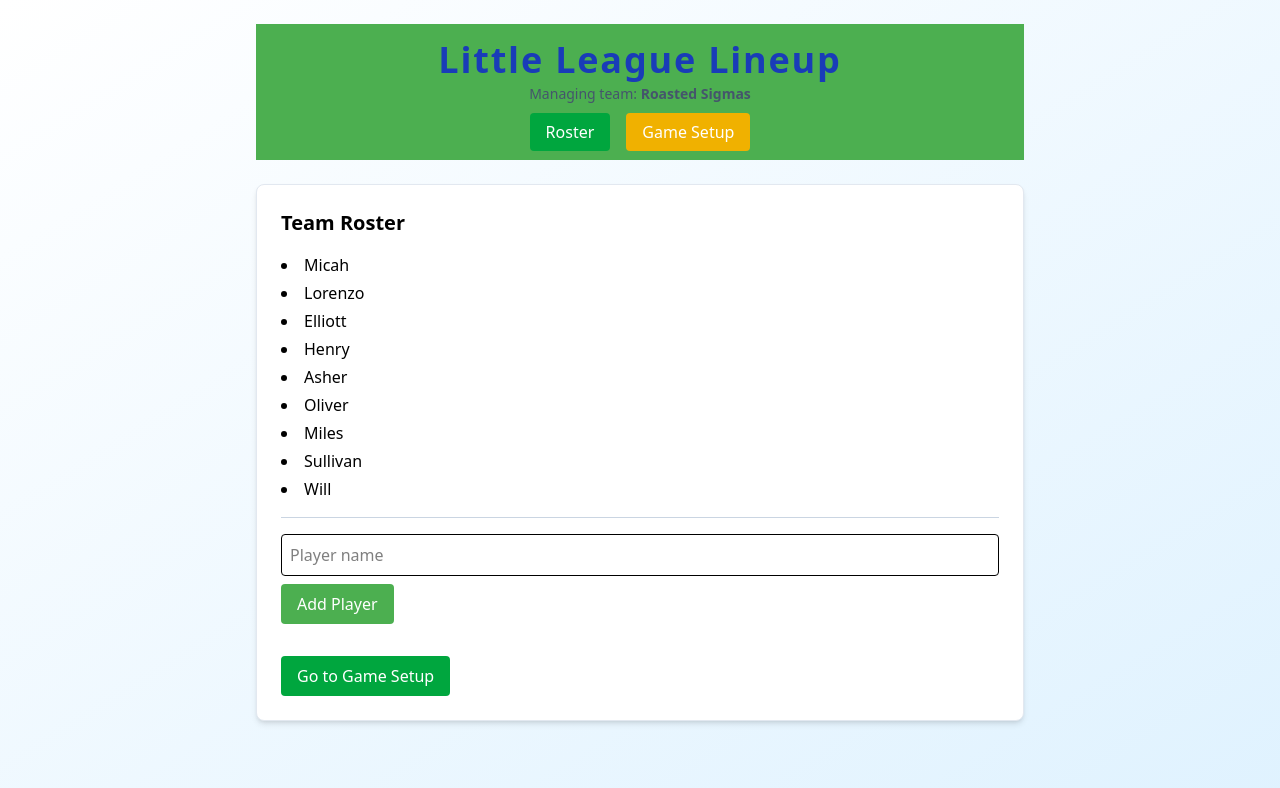
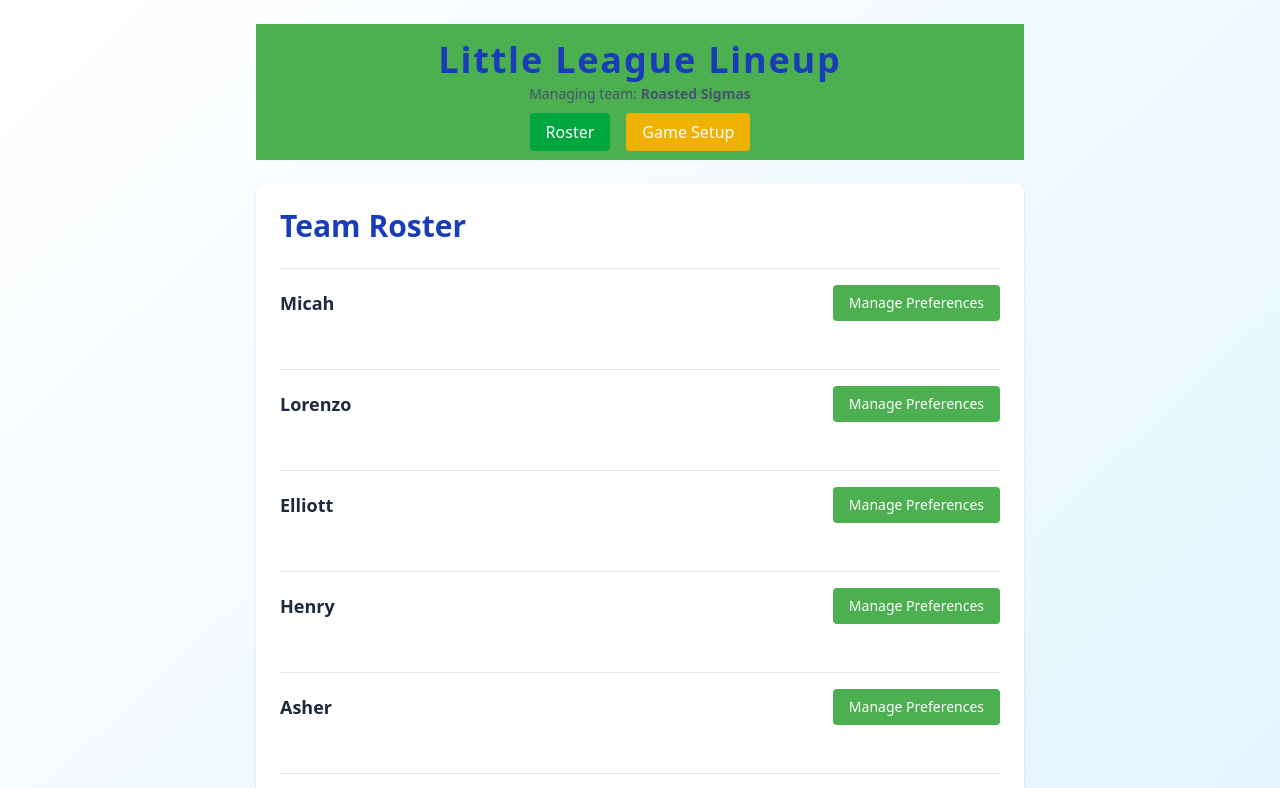
Before and after one commit to seanmck/littleleaguelineups, a React (Vite) app: page /roster in a window 1280 px wide. Shown: the top 788 px of the page. Built offline with nearby package versions, Linux system fonts and the light colour scheme.

Commit message:
Added roster preferences

```diff
--- a/src/App.tsx
+++ b/src/App.tsx
@@ -5,6 +5,8 @@
 import GameDetailPage from './pages/GameDetailPage';
 import { useStore } from './state/store';
 import { useEffect, useRef } from 'react';
+import RosterPreferencesPage from './pages/RosterPreferencesPage';
+
 
 function App() {
   const selectedTeamId = useStore(state => state.selectedTeamId);
--- a/src/lib/lineupGenerator.ts
+++ b/src/lib/lineupGenerator.ts
@@ -1,3 +1,5 @@
+import { Player, Position } from '../types';
+
 export const POSITIONS = ['P', 'C', '1B', 'SS', '3B', '2B', 'CF', 'LF', 'RF'];
 
 export type Lineup = {
@@ -6,33 +8,53 @@
   };
 };
 
-export function generateLineup(players: string[], innings: number): Lineup {
+export function generateLineup(players: Player[], innings: number): Lineup {
     const lineup: Lineup = {};
+    const history: Record<string, Set<string>> = {};
 
-  const playerHistory: Record<string, Set<string>> = {};
-  for (const player of players) {
-    playerHistory[player] = new Set();
-  }
+    players.forEach(player => {
+      history[player.id] = new Set();
+    });
 
     for (let inning = 1; inning <= innings; inning++) {
-    const inningAssignments: { [position: string]: string } = {};
-    const shuffledPlayers = [...players].sort(() => Math.random() - 0.5);
-    const usedPlayers = new Set<string>();
+      const assignments: Record<string, string> = {};
+      const availablePlayers = [...players].sort(() => Math.random() - 0.5);
+      const used = new Set<string>();
+
+
 
       for (const position of POSITIONS) {
-      const player = shuffledPlayers.find(p =>
-        !usedPlayers.has(p) &&
-        !playerHistory[p].has(position)
+        // Priority order:
+        // 1. Player prefers this position
+        // 2. Player does not avoid it
+        const eligible = availablePlayers.find(p => {
+          const alreadyUsed = used.has(p.id);
+          const avoided = p.avoidPositions?.includes(position as Position);
+          const alreadyPlayed = history[p.id].has(position);
+          return !alreadyUsed && !avoided && !alreadyPlayed;
+        });
+
+        // Prefer preferred players among eligible
+        const preferred = availablePlayers.find(p => {
+          const alreadyUsed = used.has(p.id);
+          const isPreferred = p.preferredPositions?.includes(position as Position);
+          const avoided = p.avoidPositions?.includes(position as Position);
+          const alreadyPlayed = history[p.id].has(position as Position);
+          return (
+            !alreadyUsed && isPreferred && !avoided && !alreadyPlayed
           );
+        });
 
-      if (player) {
-        inningAssignments[position] = player;
-        usedPlayers.add(player);
-        playerHistory[player].add(position);
+        const selected = preferred || eligible;
+
+        if (selected) {
+          assignments[position] = selected.id;
+          used.add(selected.id);
+          history[selected.id].add(position);
         }
       }
 
-    lineup[inning] = inningAssignments;
+      lineup[inning] = assignments;
     }
 
     return lineup;
--- a/src/pages/GameSetupPage.tsx
+++ b/src/pages/GameSetupPage.tsx
@@ -19,7 +19,8 @@
   };
 
   const handleSubmit = () => {
-    const lineup = generateLineup(selectedPlayers, 4);
+    const players = activeTeam?.players.filter(p => selectedPlayers.includes(p.id));
+    const lineup = generateLineup(players, 4);
     const game = addGame(date, selectedPlayers, lineup);
     if (game) {
       navigate(`/games/${game.id}`);
--- a/src/pages/RosterPage.tsx
+++ b/src/pages/RosterPage.tsx
@@ -1,56 +1,113 @@
 import { useState } from 'react';
 import { useStore } from '../state/store';
-import { Link } from 'react-router-dom';
+import { POSITIONS } from '../lib/lineupGenerator';
+import { Player, Position } from '../types';
 
 function RosterPage() {
-  const [newPlayerName, setNewPlayerName] = useState('');
-  const activeTeam = useStore(state => state.getActiveTeam());
-  const addPlayer = useStore(state => state.addPlayerToActiveTeam);
+  const selectedTeamId = useStore(state => state.selectedTeamId);
+  const team = useStore(state =>
+    state.teams.find(t => t.id === selectedTeamId)
+  );
+  const updateTeam = useStore(state => state.updateTeam);
+  const [expandedPlayerId, setExpandedPlayerId] = useState<string | null>(null);
 
-  const handleAdd = () => {
-    if (newPlayerName.trim()) {
-      addPlayer(newPlayerName.trim());
-      setNewPlayerName('');
-    }
+  if (!team) return <p>No team selected.</p>;
+
+  const updatePlayer = (playerId: string, updated: Partial<Player>) => {
+    const updatedPlayers = team.players.map(p =>
+      p.id === playerId ? { ...p, ...updated } : p
+    );
+    updateTeam({ ...team, players: updatedPlayers });
   };
 
-  if (!activeTeam) return <p>No team selected.</p>;
+  const toggle = (list: Position[] | undefined, pos: Position): Position[] => {
+    return list?.includes(pos) ? list.filter(p => p !== pos) : [...(list || []), pos];
+  };
+
+  const toggleRole = (list: ('Pitcher' | 'Catcher')[] | undefined, role: 'Pitcher' | 'Catcher') => {
+    return list?.includes(role) ? list.filter(r => r !== role) : [...(list || []), role];
+  };
 
   return (
-    <div className="bg-white p-6 rounded-lg shadow-md border border-slate-200 space-y-4">
-      <h2 className="text-xl font-bold">Team Roster</h2>
-      <ul className="list-disc list-inside space-y-1">
-        {activeTeam.players.map(player => (
-          <li key={player.id}>{player.name}</li>
-        ))}
-      </ul>
-      <div className="pt-4 border-t border-slate-300">
-        <input
-          type="text"
-          value={newPlayerName}
-          onChange={e => setNewPlayerName(e.target.value)}
-          placeholder="Player name"
-          className="border p-2 rounded w-full"
-          onKeyDown={(e) => {
-            if (e.key === 'Enter') {
-              e.preventDefault();
-              handleAdd();
-            }
-          }}
-        />
-        <button
-          onClick={handleAdd}
-          className="mt-2 bg-blue-600 hover:bg-blue-700 text-white px-4 py-2 rounded"
-        >
-          Add Player
-        </button>
-      </div>
-      <Link
-        to="/games"
-        className="mt-4 inline-block bg-green-600 hover:bg-green-700 text-white px-4 py-2 rounded"
-      >
-        Go to Game Setup
-      </Link>
+    <div className="bg-white p-6 rounded-lg shadow space-y-6">
+      <h2 className="text-3xl font-bold text-blue-800">Team Roster</h2>
+      {team.players.map(player => (
+        <div key={player.id} className="border-t border-slate-200 pt-4 pb-6">
+          <div className="flex justify-between items-center">
+            <span className="text-lg font-semibold text-slate-800">{player.name}</span>
+            <button
+              className="text-sm text-blue-600 hover:underline"
+              onClick={() => setExpandedPlayerId(p => (p === player.id ? null : player.id))}
+            >
+              {expandedPlayerId === player.id ? 'Hide Preferences' : 'Manage Preferences'}
+            </button>
+          </div>
+
+          {expandedPlayerId === player.id && (
+            <div className="mt-4 space-y-6 bg-slate-50 p-4 rounded">
+              <div>
+                <h4 className="text-sm font-semibold mb-2 text-slate-700">Preferred Positions</h4>
+                <div className="flex flex-wrap gap-3">
+                  {POSITIONS.map(pos => (
+                    <label key={pos} className="flex items-center gap-1 text-sm text-slate-700">
+                      <input
+                        type="checkbox"
+                        checked={player.preferredPositions?.includes(pos) || false}
+                        onChange={() =>
+                          updatePlayer(player.id, {
+                            preferredPositions: toggle(player.preferredPositions, pos),
+                          })
+                        }
+                      />
+                      {pos}
+                    </label>
+                  ))}
+                </div>
+              </div>
+
+              <div>
+                <h4 className="text-sm font-semibold mb-2 text-slate-700">Avoid Positions</h4>
+                <div className="flex flex-wrap gap-3">
+                  {POSITIONS.map(pos => (
+                    <label key={pos} className="flex items-center gap-1 text-sm text-slate-700">
+                      <input
+                        type="checkbox"
+                        checked={player.avoidPositions?.includes(pos) || false}
+                        onChange={() =>
+                          updatePlayer(player.id, {
+                            avoidPositions: toggle(player.avoidPositions, pos),
+                          })
+                        }
+                      />
+                      {pos}
+                    </label>
+                  ))}
+                </div>
+              </div>
+
+              <div>
+                <h4 className="text-sm font-semibold mb-2 text-slate-700">Primary Roles</h4>
+                <div className="flex gap-4">
+                  {(['Pitcher', 'Catcher'] as const).map(role => (
+                    <label key={role} className="flex items-center gap-1 text-sm text-slate-700">
+                      <input
+                        type="checkbox"
+                        checked={player.primaryRoles?.includes(role) || false}
+                        onChange={() =>
+                          updatePlayer(player.id, {
+                            primaryRoles: toggleRole(player.primaryRoles, role),
+                          })
+                        }
+                      />
+                      {role}
+                    </label>
+                  ))}
+                </div>
+              </div>
+            </div>
+          )}
+        </div>
+      ))}
     </div>
   );
 }
--- a/src/state/store.ts
+++ b/src/state/store.ts
@@ -9,6 +9,7 @@
   addTeam: (name: string) => void;
   selectTeam: (id: string) => void;
   getActiveTeam: () => Team | null;
+  updateTeam: (updatedTeam: Team) => void;
 
   addPlayerToActiveTeam: (name: string) => void;
   addGameToActiveTeam: (date: string, playerIds: string[]) => Game | null;
@@ -82,6 +83,12 @@
     return createdGame;
 },
 
+updateTeam: (updatedTeam: Team) => {
+  const { teams } = get();
+  const updatedTeams = teams.map(t => t.id === updatedTeam.id ? updatedTeam : t);
+  set({ teams: updatedTeams });
+},
+
 loadDevData: () => {
   const teamId = uuidv4();
   const players = ['Micah', 'Lorenzo', 'Elliott', 'Henry', 'Asher', 'Oliver', 'Miles', 'Sullivan', 'Will'].map(name => ({
```
Lines whose indentation alone changed are shown as unchanged.
